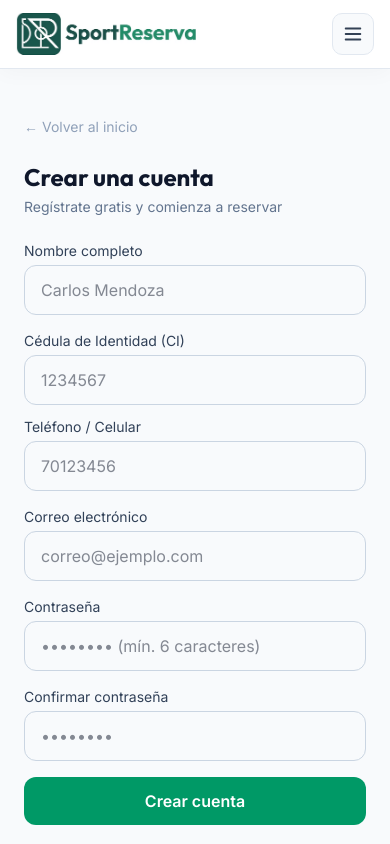
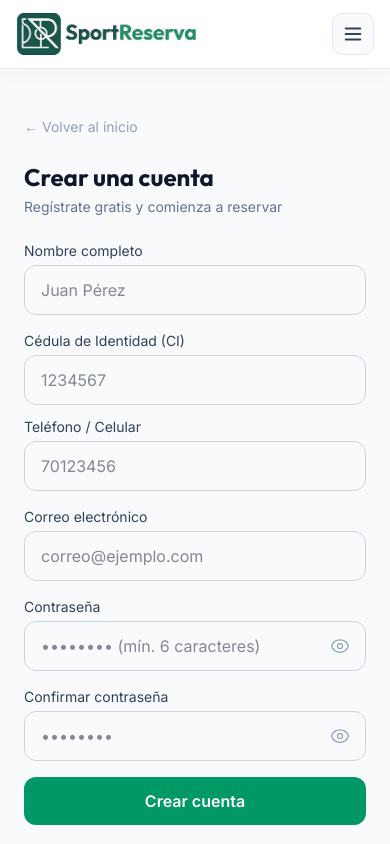
Before and after one commit to MateoDVE/Front-CanchasDeportivas, an Angular app: page /register in a window 390 px wide. Shown: the top 844 px of the page. Built offline with nearby package versions, Linux system fonts and the light colour scheme.

Commit message:
refactor:correccion en validaciones y limites de caracteres

```diff
--- a/src/app/components/navbar/navbar.html
+++ b/src/app/components/navbar/navbar.html
@@ -13,7 +13,7 @@
       <button type="button" [class.active]="activePage()==='courts'" (click)="navigate('courts')">
         Canchas
       </button>
-      <button type="button" (click)="navigate('landing')">
+      <button type="button" [class.active]="activePage()==='how-it-works'" (click)="navigate('how-it-works')">
         Cómo funciona
       </button>
       <button type="button" [class.active]="activePage()==='my-reservations'" (click)="navigate('my-reservations')">
@@ -71,6 +71,9 @@
       <button type="button" [class.active]="activePage()==='courts'" [attr.aria-current]="activePage()==='courts' ? 'page' : null" (click)="navigate('courts')">
         Canchas
       </button>
+      <button type="button" [class.active]="activePage()==='how-it-works'" [attr.aria-current]="activePage()==='how-it-works' ? 'page' : null" (click)="navigate('how-it-works')">
+        Cómo funciona
+      </button>
       <button type="button" [class.active]="activePage()==='my-reservations'" [attr.aria-current]="activePage()==='my-reservations' ? 'page' : null" (click)="navigate('my-reservations')">
         Mis reservas
       </button>
--- a/src/app/components/navbar/navbar.ts
+++ b/src/app/components/navbar/navbar.ts
@@ -33,7 +33,8 @@ export class NavbarComponent {
 
   activePage = computed(() => {
     if (this.currentPage) return this.currentPage;
-    const url = (this.currentUrl() || this.router.url || '').split('?')[0];
+    const fullUrl = this.currentUrl() || this.router.url || '';
+    const url = fullUrl.split('?')[0].split('#')[0];
     if (url.startsWith('/admin')) return 'admin';
     if (url.startsWith('/secretary')) return 'secretary';
     if (url.startsWith('/my-reservations')) return 'my-reservations';
@@ -45,7 +46,10 @@ export class NavbarComponent {
     ) {
       return 'courts';
     }
-    if (url === '/' || url === '') return 'landing';
+    if (url === '/' || url === '') {
+      if (fullUrl.includes('#como-funciona')) return 'how-it-works';
+      return 'landing';
+    }
     return 'landing';
   });
 
@@ -79,6 +83,14 @@ export class NavbarComponent {
       case 'landing':
         this.router.navigate(['/']);
         break;
+      case 'how-it-works':
+        this.router.navigate(['/'], { fragment: 'como-funciona' }).then(() => {
+          setTimeout(() => {
+            const el = document.getElementById('como-funciona');
+            if (el) el.scrollIntoView({ behavior: 'smooth' });
+          }, 100);
+        });
+        break;
       case 'courts':
         this.router.navigate(['/courts']);
         break;
--- a/src/app/pages/admin/admin-dashboard.ts
+++ b/src/app/pages/admin/admin-dashboard.ts
@@ -141,6 +141,7 @@ export class AdminDashboardComponent implements OnInit {
     phone: '',
     ci: '',
   };
+  showStaffPassword = false;
 
   // Tab 5: Auditoría de Reservas & Cajas
   auditReservations = signal<any[]>([]);
--- a/src/app/pages/landing/landing.html
+++ b/src/app/pages/landing/landing.html
@@ -98,7 +98,7 @@
 
 
 <!-- CÓMO FUNCIONA -->
-<section class="py-20 bg-slate-50">
+<section id="como-funciona" class="py-20 bg-slate-50">
   <div class="max-w-7xl mx-auto px-4 sm:px-6 lg:px-8">
 
     <div class="text-center mb-14">
--- a/src/app/pages/login/login.ts
+++ b/src/app/pages/login/login.ts
@@ -23,6 +23,7 @@ export class LoginComponent {
 
   loading = false;
   errorMessage = '';
+  showPassword = false;
 
   handleSubmit(): void {
     if (!this.form.email || !this.form.password) {
--- a/src/app/pages/register/register.html
+++ b/src/app/pages/register/register.html
@@ -16,7 +16,7 @@
   </div>
 
   <!-- Formulario Registro -->
-  <div class="flex-1 flex items-center justify-center px-6 py-12">
+  <div class="flex-1 flex items-start justify-center px-6 pt-12 sm:pt-20 pb-12">
     <div class="w-full max-w-sm">
       <button (click)="goHome()" class="text-slate-400 text-sm mb-6 flex items-center gap-1">
         ← Volver al inicio
@@ -42,8 +42,9 @@
             [(ngModel)]="form.name"
             name="name"
             type="text"
-            placeholder="Carlos Mendoza"
+            placeholder="Juan Pérez"
             required
+            maxlength="50"
             class="w-full border border-slate-300 rounded-xl px-4 py-3 focus:outline-emerald-500"
           />
         </div>
@@ -54,9 +55,11 @@
             <input
               [(ngModel)]="form.ci"
               name="ci"
-              type="text"
+              type="number"
               placeholder="1234567"
               required
+              min="1000000" max="99999999" title="Debe ser entre 1000000 y 99999999"
+              oninput="if(this.value.length > 8) this.value = this.value.slice(0,8)"
               class="w-full border border-slate-300 rounded-xl px-4 py-3 focus:outline-emerald-500"
             />
           </div>
@@ -68,6 +71,11 @@
               type="tel"
               placeholder="70123456"
               required
+              pattern="^[67]\d{7}$"
+              maxlength="8"
+              minlength="8"
+              title="Debe tener 8 dígitos y empezar por 6 o 7"
+              oninput="this.value=this.value.replace(/[^0-9]/g, '')"
               class="w-full border border-slate-300 rounded-xl px-4 py-3 focus:outline-emerald-500"
             />
           </div>
@@ -81,32 +89,64 @@
             type="email"
             placeholder="correo@ejemplo.com"
             required
+            pattern="^.+@.+\.com$" title="Debe contener un @ y terminar en .com"
+            maxlength="40"
             class="w-full border border-slate-300 rounded-xl px-4 py-3 focus:outline-emerald-500"
           />
         </div>
 
         <div>
           <label class="text-sm block mb-1 text-slate-700">Contraseña</label>
+          <div class="relative">
             <input
+              [type]="showPassword ? 'text' : 'password'"
               [(ngModel)]="form.password"
               name="password"
-            type="password"
               placeholder="•••••••• (mín. 6 caracteres)"
               required
-            class="w-full border border-slate-300 rounded-xl px-4 py-3 focus:outline-emerald-500"
+              maxlength="40"
+              class="w-full border border-slate-300 rounded-xl px-4 py-3 pr-12 focus:outline-emerald-500"
             />
+            <button type="button" (click)="showPassword = !showPassword" class="absolute right-4 top-1/2 -translate-y-1/2 text-slate-400 hover:text-emerald-600 focus:outline-none" title="Mostrar contraseña">
+              @if(showPassword) {
+                <svg xmlns="http://www.w3.org/2000/svg" fill="none" viewBox="0 0 24 24" stroke-width="1.5" stroke="currentColor" class="w-5 h-5">
+                  <path stroke-linecap="round" stroke-linejoin="round" d="M3.98 8.223A10.477 10.477 0 0 0 1.934 12C3.226 16.338 7.244 19.5 12 19.5c.993 0 1.953-.138 2.863-.395M6.228 6.228A10.451 10.451 0 0 1 12 4.5c4.756 0 8.773 3.162 10.065 7.498a10.522 10.522 0 0 1-4.293 5.774M6.228 6.228 3 3m3.228 3.228 3.65 3.65m7.894 7.894L21 21m-3.228-3.228-3.65-3.65m0 0a3 3 0 1 0-4.243-4.243m4.242 4.242L9.88 9.88" />
+                </svg>
+              } @else {
+                <svg xmlns="http://www.w3.org/2000/svg" fill="none" viewBox="0 0 24 24" stroke-width="1.5" stroke="currentColor" class="w-5 h-5">
+                  <path stroke-linecap="round" stroke-linejoin="round" d="M2.036 12.322a1.012 1.012 0 0 1 0-.639C3.423 7.51 7.36 4.5 12 4.5c4.638 0 8.573 3.007 9.963 7.178.07.207.07.431 0 .639C20.577 16.49 16.64 19.5 12 19.5c-4.638 0-8.573-3.007-9.963-7.178Z" />
+                  <path stroke-linecap="round" stroke-linejoin="round" d="M15 12a3 3 0 1 1-6 0 3 3 0 0 1 6 0Z" />
+                </svg>
+              }
+            </button>
+          </div>
         </div>
 
         <div>
           <label class="text-sm block mb-1 text-slate-700">Confirmar contraseña</label>
+          <div class="relative">
             <input
+              [type]="showConfirmPassword ? 'text' : 'password'"
               [(ngModel)]="form.confirmPassword"
               name="confirmPassword"
-            type="password"
               placeholder="••••••••"
               required
-            class="w-full border border-slate-300 rounded-xl px-4 py-3 focus:outline-emerald-500"
+              maxlength="40"
+              class="w-full border border-slate-300 rounded-xl px-4 py-3 pr-12 focus:outline-emerald-500"
             />
+            <button type="button" (click)="showConfirmPassword = !showConfirmPassword" class="absolute right-4 top-1/2 -translate-y-1/2 text-slate-400 hover:text-emerald-600 focus:outline-none" title="Mostrar contraseña">
+              @if(showConfirmPassword) {
+                <svg xmlns="http://www.w3.org/2000/svg" fill="none" viewBox="0 0 24 24" stroke-width="1.5" stroke="currentColor" class="w-5 h-5">
+                  <path stroke-linecap="round" stroke-linejoin="round" d="M3.98 8.223A10.477 10.477 0 0 0 1.934 12C3.226 16.338 7.244 19.5 12 19.5c.993 0 1.953-.138 2.863-.395M6.228 6.228A10.451 10.451 0 0 1 12 4.5c4.756 0 8.773 3.162 10.065 7.498a10.522 10.522 0 0 1-4.293 5.774M6.228 6.228 3 3m3.228 3.228 3.65 3.65m7.894 7.894L21 21m-3.228-3.228-3.65-3.65m0 0a3 3 0 1 0-4.243-4.243m4.242 4.242L9.88 9.88" />
+                </svg>
+              } @else {
+                <svg xmlns="http://www.w3.org/2000/svg" fill="none" viewBox="0 0 24 24" stroke-width="1.5" stroke="currentColor" class="w-5 h-5">
+                  <path stroke-linecap="round" stroke-linejoin="round" d="M2.036 12.322a1.012 1.012 0 0 1 0-.639C3.423 7.51 7.36 4.5 12 4.5c4.638 0 8.573 3.007 9.963 7.178.07.207.07.431 0 .639C20.577 16.49 16.64 19.5 12 19.5c-4.638 0-8.573-3.007-9.963-7.178Z" />
+                  <path stroke-linecap="round" stroke-linejoin="round" d="M15 12a3 3 0 1 1-6 0 3 3 0 0 1 6 0Z" />
+                </svg>
+              }
+            </button>
+          </div>
         </div>
 
         <button
--- a/src/app/pages/register/register.ts
+++ b/src/app/pages/register/register.ts
@@ -27,6 +27,8 @@ export class RegisterComponent {
   loading = false;
   errorMessage = '';
   successMessage = '';
+  showPassword = false;
+  showConfirmPassword = false;
 
   handleSubmit(): void {
     this.errorMessage = '';
```
Also changed, not shown: src/app/pages/admin/admin-dashboard.html (+23 -9 lines), src/app/pages/login/login.html (+22 -3 lines). Lines whose indentation alone changed are shown as unchanged.
